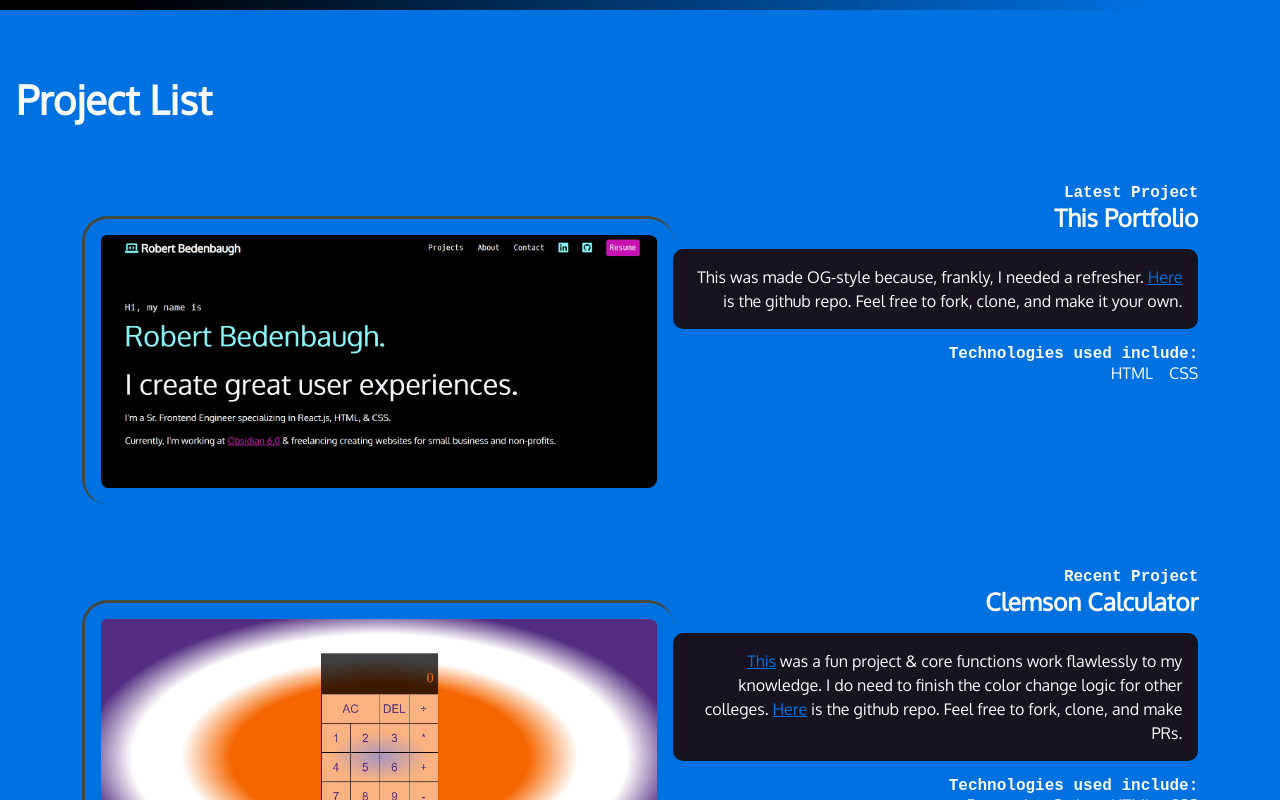
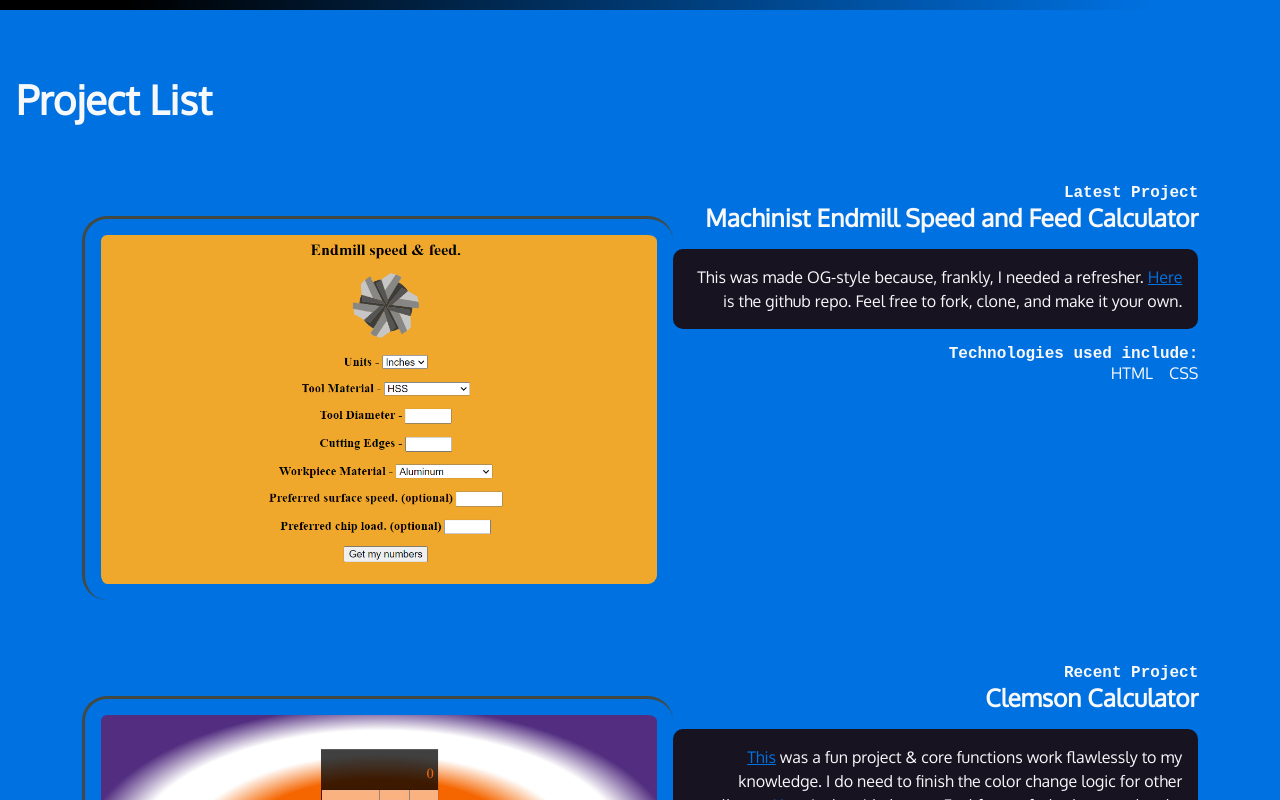
Before and after one commit to rhbedenbaugh/Portfolio, a plain HTML site: page index.html in a window 1280 px wide. Shown: the part 666-1466 px from the top of the page. Drawn offline with Linux system fonts and the light colour scheme; a web font is replaced by a local one.

Commit message:
adding most recent project

```diff
--- a/index.html
+++ b/index.html
@@ -77,10 +77,10 @@
         <article>
           <div class="text">
             <h4>Latest Project</h4>
-            <h3>This Portfolio</h3>
+            <h3>Machinist Endmill Speed and Feed Calculator</h3>
             <p class="blackbox">
               This was made OG-style because, frankly, I needed a refresher.
-              <a href="https://github.com/rhbedenbaugh/Portfolio">Here</a> is
+              <a href="https://github.com/rhbedenbaugh/SurfaceSpeedCalculator">Here</a> is
               the github repo. Feel free to fork, clone, and make it your own.
             </p>
             <h4>Technologies used include:</h4>
@@ -90,8 +90,8 @@
             </ul>
           </div>
           <img
-            src="Image/This Portfolio.jpg"
-            alt="Screenshot of this portfolio."
+            src="Image/S&F_calc.png"
+            alt="Screenshot of speed and feed calculator"
           />
         </article>
 
```
Also changed, not shown: Image/S&F_calc.png (added).
